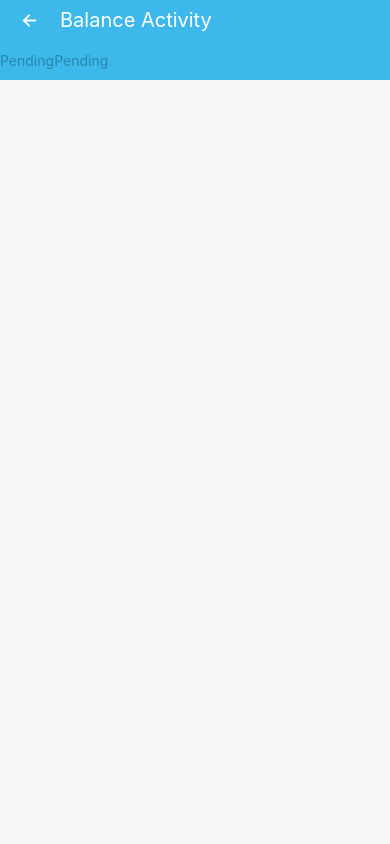
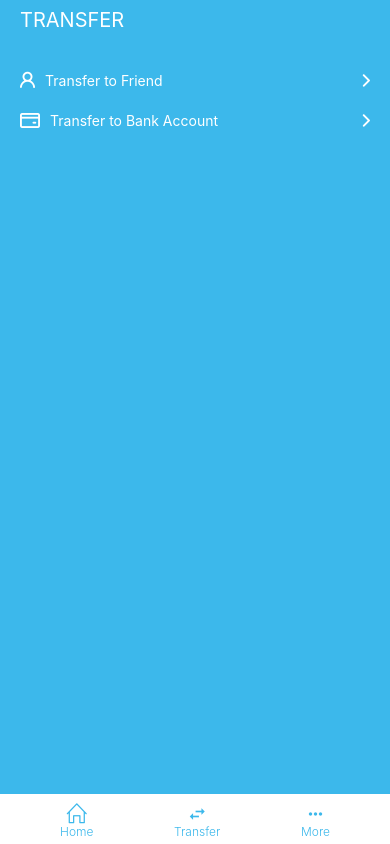
Before and after one commit to ekaadwar/FulusKu, a React Native app: screen / in a window 390 px wide. Built offline with nearby package versions, Linux system fonts and the light colour scheme.

Commit message:
slicing Transfer screen

```diff
--- a/App.js
+++ b/App.js
@@ -16,12 +16,18 @@ import Home from "./src/screens/Home";
 import store from "./src/redux/store";
 import Header from "./src/components/Header";
 import TransactionHistory from "./src/screens/TransactionHistory";
+import Transfer from "./src/screens/Transfer";
 
 const Stack = createStackNavigator();
 
 const Router = () => {
   return (
     <Stack.Navigator>
+      <Stack.Screen
+        component={Transfer}
+        name={"Transfer"}
+        options={{ headerShown: false }}
+      />
       <Stack.Screen
         component={TransactionHistory}
         name={"TransactionHistory"}
--- a/src/screens/TransactionHistory.js
+++ b/src/screens/TransactionHistory.js
@@ -1,21 +1,66 @@
-import React from "react";
-import { View, Text, TouchableOpacity, StyleSheet } from "react-native";
+import React, { useState } from "react";
+import { Image, View, Text, TouchableOpacity, StyleSheet } from "react-native";
 import { GeneralStyle } from "../components/GeneralStyles";
+import { panding, completed } from "../assets";
 import Header from "../components/Header";
+import SpaceHorizontal from "../components/SpaceHorizontal";
 
 const TransactionHistory = () => {
+  const [pendingTrans, setPendingTrans] = useState(true);
   return (
     <View style={GeneralStyle.parentTop}>
       <Header title="Balance Activity" />
       <View style={styles.historyMenuWrap}>
-        <TouchableOpacity style={styles.historyMenu}>
-          <Text style={styles.activeTextMenu}>Pending</Text>
+        <TouchableOpacity
+          style={[
+            styles.historyMenu,
+            pendingTrans ? styles.activeMenu : styles.inactiveMenu,
+          ]}
+          onPress={() => setPendingTrans(true)}
+        >
+          <Text
+            style={
+              pendingTrans ? styles.activeTextMenu : styles.inactiveTextMenu
+            }
+          >
+            PendingTrans
+          </Text>
         </TouchableOpacity>
-        <TouchableOpacity style={styles.historyMenu}>
-          <Text style={styles.activeTextMenu}>Pending</Text>
+        <TouchableOpacity
+          style={[
+            styles.historyMenu,
+            pendingTrans ? styles.inactiveMenu : styles.activeMenu,
+          ]}
+          onPress={() => setPendingTrans(false)}
+        >
+          <Text
+            style={
+              pendingTrans ? styles.inactiveTextMenu : styles.activeTextMenu
+            }
+          >
+            Completed
+          </Text>
         </TouchableOpacity>
       </View>
-      <View style={styles.historyContent}></View>
+      <View style={styles.historyContent}>
+        {pendingTrans ? (
+          <View style={styles.imageWrap}>
+            <Image source={panding} style={styles.image} />
+            <SpaceHorizontal space={20} />
+            <Text>You have no pending transactions</Text>
+          </View>
+        ) : (
+          <View style={styles.imageWrap}>
+            <Image source={completed} style={styles.image} />
+            <SpaceHorizontal space={20} />
+            <Text style={styles.trasactionTextBold}>No Transaction Yet</Text>
+            <SpaceHorizontal space={20} />
+            <Text style={styles.trasactionText}>
+              Any transaction paid with your balance will be shown here.
+            </Text>
+          </View>
+        )}
+      </View>
     </View>
   );
 };
@@ -26,19 +71,49 @@ const styles = StyleSheet.create({
   historyMenuWrap: {
     height: 40,
     flexDirection: "row",
+    backgroundColor: "#FFF",
   },
   historyMenu: {
     justifyContent: "center",
     alignItems: "center",
+    flex: 1,
+  },
+  activeMenu: {
+    borderBottomWidth: 2,
+    borderBottomColor: "#024175",
+  },
+  inactiveMenu: {
+    borderBottomWidth: 2,
+    borderBottomColor: "#FFF",
   },
   historyContent: {
     flex: 1,
-    backgroundColor: "#F6F6F6",
+    backgroundColor: "#F0F0F0",
   },
   activeTextMenu: {
-    color: "#2A86AC",
+    color: "#024175",
   },
   inactiveTextMenu: {
     color: "#3CB8EB",
   },
+  imageWrap: {
+    backgroundColor: "#F6F6F6",
+    height: "100%",
+    justifyContent: "center",
+    alignItems: "center",
+    paddingHorizontal: 20,
+  },
+  image: {
+    resizeMode: "contain",
+    width: "100%",
+    maxWidth: 200,
+  },
+  trasactionTextBold: {
+    textAlign: "center",
+    fontWeight: "bold",
+  },
+
+  trasactionText: {
+    textAlign: "center",
+  },
 });
--- /dev/null
+++ b/src/screens/Transfer.js
@@ -0,0 +1,53 @@
+import React from "react";
+import Octicons from "react-native-vector-icons/Octicons";
+import { View, Text, StyleSheet, TouchableOpacity } from "react-native";
+import { GeneralStyle } from "../components/GeneralStyles";
+import SpaceHorizontal from "../components/SpaceHorizontal";
+import Navbar from "../components/Navbar";
+
+const Transfer = () => {
+  return (
+    <View style={GeneralStyle.parentTop}>
+      <View style={[GeneralStyle.parentTop, GeneralStyle.container]}>
+        <View style={styles.titleWrap}>
+          <Text style={GeneralStyle.titleScreen}>TRANSFER</Text>
+        </View>
+        <SpaceHorizontal space={20} />
+        <TouchableOpacity style={styles.transferItem}>
+          <Octicons name="person" color="#FFF" size={20} />
+          <Text style={[GeneralStyle.mainText, styles.itemText]}>
+            Transfer to Friend
+          </Text>
+          <Octicons name="chevron-right" color="#FFF" size={20} />
+        </TouchableOpacity>
+
+        <TouchableOpacity style={styles.transferItem}>
+          <Octicons name="credit-card" color="#FFF" size={20} />
+          <Text style={[GeneralStyle.mainText, styles.itemText]}>
+            Transfer to Bank Account
+          </Text>
+          <Octicons name="chevron-right" color="#FFF" size={20} />
+        </TouchableOpacity>
+      </View>
+      <Navbar />
+    </View>
+  );
+};
+
+export default Transfer;
+
+const styles = StyleSheet.create({
+  titleWrap: {
+    height: 40,
+    justifyContent: "center",
+  },
+  transferItem: {
+    flexDirection: "row",
+    height: 40,
+    alignItems: "center",
+  },
+  itemText: {
+    flex: 1,
+    paddingHorizontal: 10,
+  },
+});
```
